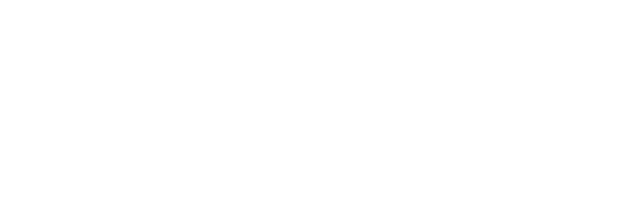
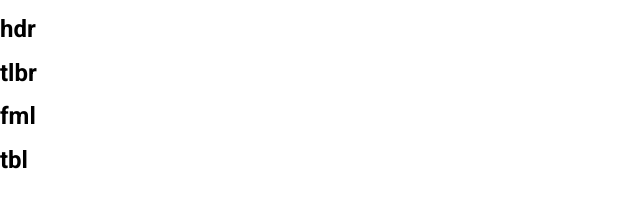
Before and after one commit to kontorer/js-excel, a website built with webpack: page src/index.html in a window 1280 px wide. Shown: the whole page, without its empty margins (0-640 px from the left). Built offline with nearby package versions, Linux system fonts and the light colour scheme.

Commit message:
Mid-day commit in case my laptop dies :)

```diff
--- a/package.json
+++ b/package.json
@@ -26,6 +26,7 @@
   "browserslist": "> 0.25%, not dead",
   "devDependencies": {
     "@babel/core": "^7.11.4",
+    "@babel/plugin-proposal-class-properties": "^7.10.4",
     "@babel/preset-env": "^7.11.0",
     "babel-eslint": "^10.1.0",
     "babel-loader": "^8.1.0",
--- /dev/null
+++ b/src/components/excel/Excel.js
@@ -0,0 +1,21 @@
+export class Excel {
+	constructor(selector, options) {
+		// dollar sign for DOM elements
+		this.$el = document.querySelector(selector)
+		this.components = options.components || []
+	}
+
+	getRoot() {
+		const $root = document.createElement('div')
+		this.components.forEach(Component => {
+			const component = new Component()
+			$root.insertAdjacentHTML('beforeend', component.toHTML())
+		})
+
+		return $root
+	}
+
+	render() {
+		this.$el.append(this.getRoot())
+	}
+}
--- /dev/null
+++ b/src/components/formula/Formula.js
@@ -0,0 +1,10 @@
+import {ExcelComponent} from '@core/ExcelComponent'
+
+export class Formula extends ExcelComponent {
+	// static to have access without instances
+	static className = 'excel__formula'
+
+	toHTML() {
+		return '<h1>fml</h1>'
+	}
+}
--- /dev/null
+++ b/src/components/header/Header.js
@@ -0,0 +1,9 @@
+import {ExcelComponent} from '@core/ExcelComponent'
+
+export class Header extends ExcelComponent {
+	static className = 'excel__header'
+
+	toHTML() {
+		return '<h1>hdr</h1>'
+	}
+}
--- /dev/null
+++ b/src/components/table/Table.js
@@ -0,0 +1,7 @@
+import {ExcelComponent} from '@core/ExcelComponent'
+
+export class Table extends ExcelComponent {
+	toHTML() {
+		return '<h1>tbl</h1>'
+	}
+}
--- /dev/null
+++ b/src/components/toolbar/Toolbar.js
@@ -0,0 +1,7 @@
+import {ExcelComponent} from '@core/ExcelComponent'
+
+export class Toolbar extends ExcelComponent {
+	toHTML() {
+		return '<h1>tlbr</h1>'
+	}
+}
--- /dev/null
+++ b/src/core/DOMListener.js
@@ -0,0 +1,3 @@
+export class DOMListener {
+
+}
--- /dev/null
+++ b/src/core/ExcelComponent.js
@@ -0,0 +1,12 @@
+import {DOMListener} from '@core/DOMListener'
+
+// base class for logic components
+export class ExcelComponent extends DOMListener {
+	// returns component's template
+	constructor() {
+		super()
+	}
+	toHTML() {
+		return ''
+	}
+}
--- a/src/index.js
+++ b/src/index.js
@@ -1,3 +1,14 @@
+import {Excel} from '@/components/excel/Excel'
+import {Header} from '@/components/header/Header'
+import {Toolbar} from '@/components/toolbar/Toolbar'
+import {Formula} from '@/components/formula/Formula'
+import {Table} from '@/components/table/Table'
+
 import './scss/index.scss'
 
-console.log('working')
+
+const excel = new Excel('#app', {
+	components: [Header, Toolbar, Formula, Table],
+})
+
+excel.render()
--- a/webpack.config.js
+++ b/webpack.config.js
@@ -60,7 +60,7 @@ module.exports = {
 	 //    }),
 	    new MiniCssExtractPlugin({
 	    	filename: filename('css')
-	    })
+	    }),
 	],
 	module: {
 	    rules: [
@@ -79,7 +79,15 @@ module.exports = {
 	      	loader: {
 	      		loader: "babel-loader",
 	      		options: {
-	      			presets: ['@babel/preset-env']
+	      			presets: ['@babel/preset-env'],
+	      			plugins: [
+	      				[
+					     	"@babel/plugin-proposal-class-properties",
+					    		{
+					        		"loose": true
+					      		}
+					   	]
+					]
 	      		}
 	      	}
 	      }
```
Also changed, not shown: src/index.html (+1 -5 lines), src/assets/excel.html (line endings or trailing spaces).
